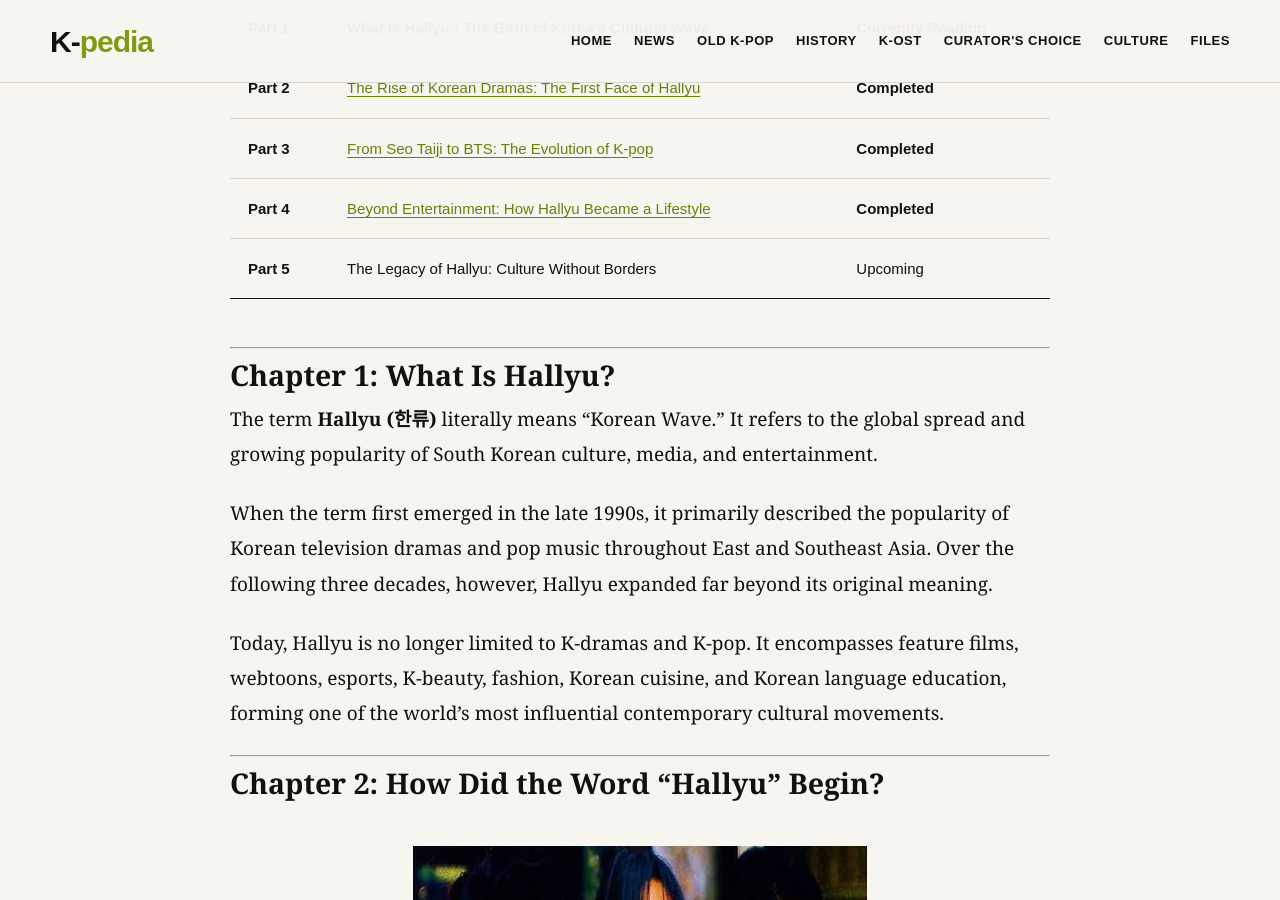
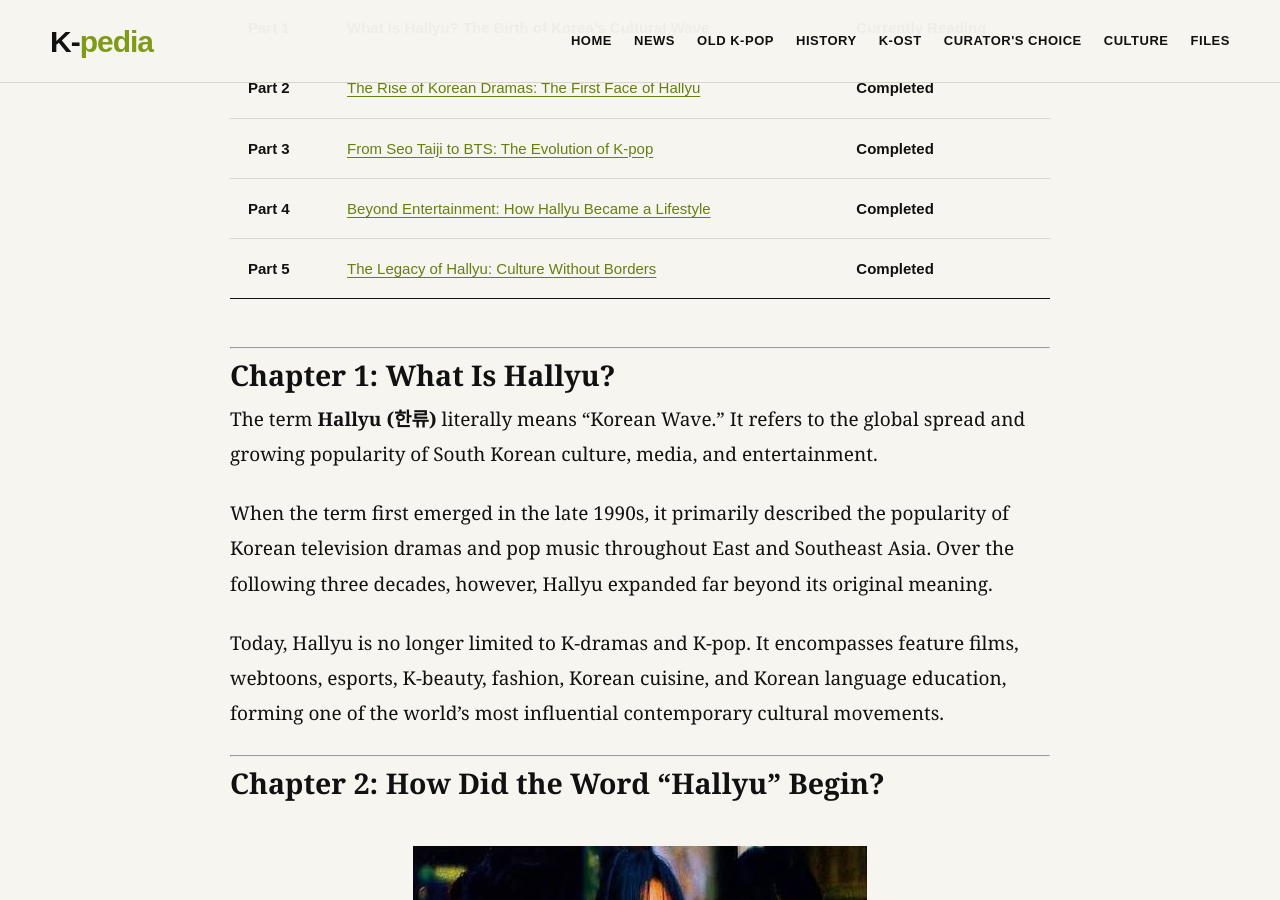
Before and after one commit to kpopkpedia/Kcurator, a Jekyll site: the page built from _posts/2026-09-19-what-is-hallyu-the-birth-of-koreas-cultural-wave-or-korean-wave-part-1.md, in a window 1280 px wide and 900 px high, scrolled down 3640 px. Built offline with Jekyll 4.4.1, drawn with Linux system fonts in a browser that asks for light colours; our own code applies the rules of GitHub Pages for plain Markdown files.

Commit message:
Update _posts/2026-09-19-what-is-hallyu-the-birth-of-koreas-cultural-wave-or-korean-wave-part-1.md (via Pages CMS)

```diff
--- a/_posts/2026-09-19-what-is-hallyu-the-birth-of-koreas-cultural-wave-or-korean-wave-part-1.md
+++ b/_posts/2026-09-19-what-is-hallyu-the-birth-of-koreas-cultural-wave-or-korean-wave-part-1.md
@@ -46,7 +46,7 @@ What began with television dramas and music has grown into a global cultural mov
 | Part 2 | [The Rise of Korean Dramas: The First Face of Hallyu](https://www.kcurator.com/2026/07/the-rise-of-korean-dramas-first-face-of-hallyu.html) | **Completed** |
 | Part 3 | [From Seo Taiji to BTS: The Evolution of K-pop](https://www.kcurator.com/2026/08/from-seo-taiji-to-bts-evolution-of-kpop.html) | **Completed** |
 | Part 4 | [Beyond Entertainment: How Hallyu Became a Lifestyle](https://www.kcurator.com/2026/08/how-hallyu-became-global-lifestyle.html) | **Completed** |
-| Part 5 | The Legacy of Hallyu: Culture Without Borders | Upcoming |
+| Part 5 | [The Legacy of Hallyu: Culture Without Borders](https://www.kcurator.com/2026/08/from-seo-taiji-to-bts-evolution-of-kpop.html) | **Completed** |
 
 
 ---
```
